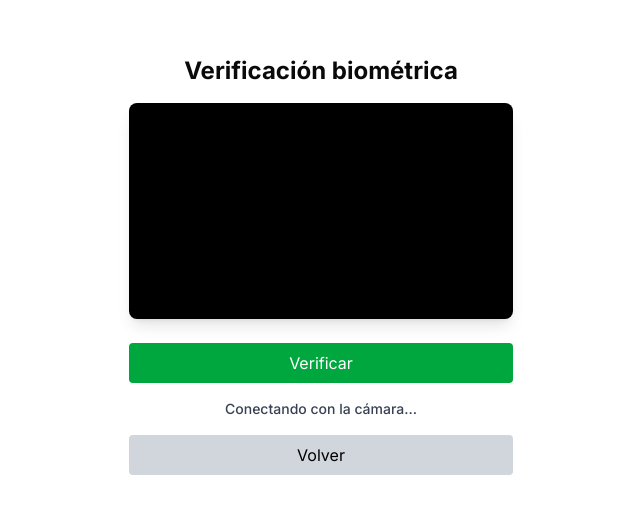
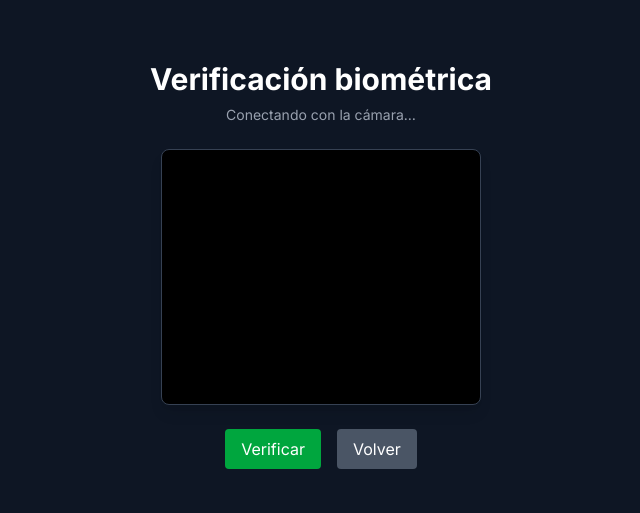
Before and after one commit to Gonzalo-Are/reconocimiento-facial-y-QR-din-mico, a Next.js app: page /camera in a window 1280 px wide. Shown: the part 135-648 px from the top of the page, without its empty margins (319-959 px from the left). Built offline with nearby package versions, Linux system fonts and the light colour scheme; no server answers.

Commit message:
diseño pag camara

```diff
--- a/src/app/(routes)/camera/page.js
+++ b/src/app/(routes)/camera/page.js
@@ -86,46 +86,39 @@ export default function CameraPage() {
   };
 
   return (
-    <div className="min-h-screen flex flex-col items-center justify-center px-4">
-      <h1 className="text-xl sm:text-2xl font-bold mb-4 text-center">
+    <div className="min-h-screen bg-[#0e1624] text-white flex flex-col items-center justify-center px-4">
+      <h1 className="text-2xl sm:text-3xl font-bold mb-2 text-center">
         Verificación biométrica
       </h1>
+      <p className="text-sm text-gray-400 mb-6 text-center">{status}</p>
 
       {camaraDisponible ? (
         <video
           ref={videoRef}
           autoPlay
           playsInline
-          className="w-full max-w-sm rounded-md shadow-lg aspect-video bg-black"
+          className="w-full max-w-xs h-64 object-cover rounded-md shadow-lg aspect-video bg-black border border-gray-700"
         />
       ) : (
-        <div className="w-full max-w-sm aspect-video bg-black rounded-md shadow-lg flex items-center justify-center text-white">
+        <div className="w-full max-w-sm aspect-video bg-black rounded-md shadow-lg border border-gray-700 flex items-center justify-center text-white">
           <p className="text-center px-4">Cámara no disponible</p>
         </div>
       )}
 
-      <div className="mt-6 flex flex-col items-center gap-4 w-full max-w-sm">
+      <div className="mt-6 flex gap-4">
         <button
           onClick={verificar}
-          className="bg-green-600 hover:bg-green-700 text-white px-4 py-2 rounded w-full"
+          disabled={!camaraDisponible}
+          className={`px-4 py-2 rounded text-white transition ${
+            status.includes("No se pudo acceder")
+              ? "bg-red-600 hover:bg-red-700"
+              : "bg-green-600 hover:bg-green-700"
+          }`}
         >
           Verificar
         </button>
-
-        <p
-          className={`text-center text-sm font-medium ${
-            status.startsWith("✅")
-              ? "text-green-600"
-              : status.startsWith("❌")
-              ? "text-red-600"
-              : "text-gray-700"
-          }`}
-        >
-          {status}
-        </p>
-
-        <Link href="/perfil" className="w-full">
-          <button className="bg-gray-300 hover:bg-gray-400 text-black px-4 py-2 rounded w-full">
+        <Link href="/perfil">
+          <button className="bg-gray-600 hover:bg-gray-500 text-white px-4 py-2 rounded transition">
             Volver
           </button>
         </Link>
```
